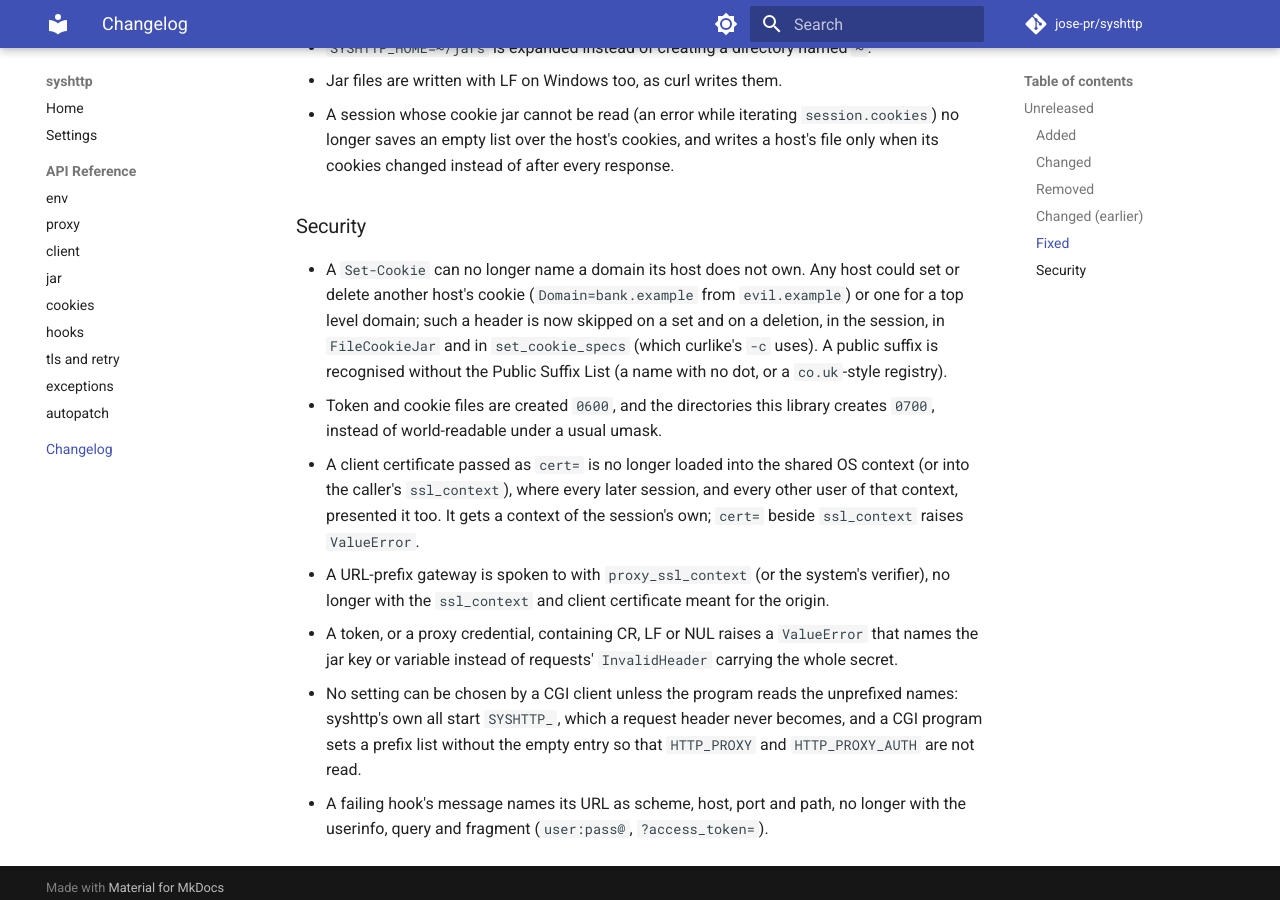
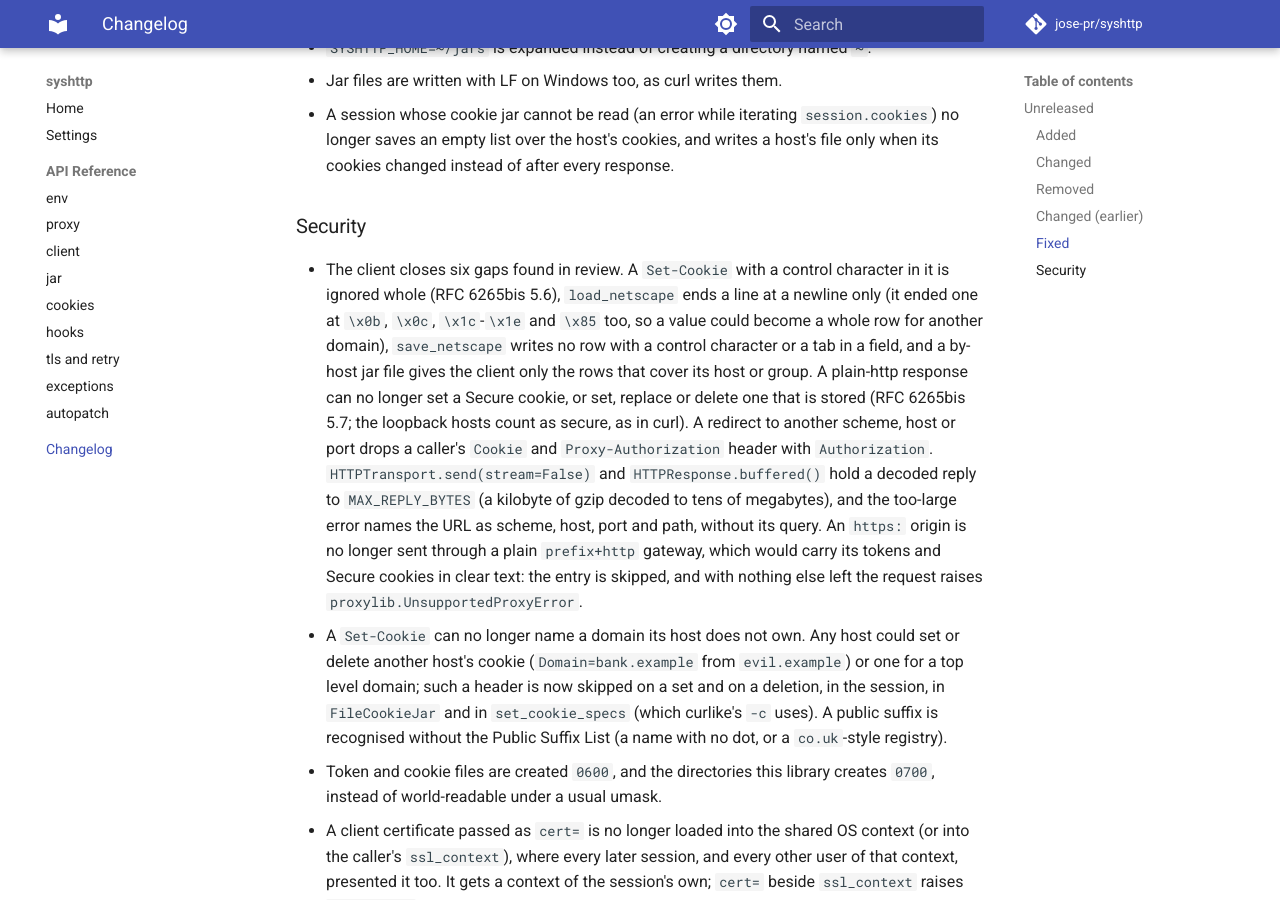
Before and after one commit to jose-pr/httplib, an MkDocs documentation site: the page built from docs/changelog.md, in a window 1280 px wide and 900 px high, scrolled down 6615 px. Built offline with MkDocs 1.6.1 and Material for MkDocs 9.7.7, drawn with Linux system fonts in a browser that asks for light colours; comment, search, counter and statistics services are not loaded; some of the changed text lies outside the part shown.

Commit message:
docs: the cookie, redirect, reply-bound and gateway rules in the header, docs site, README and changelog; version 0.1.0.dev19
The header's Client section says what a redirect drops (Authorization, Cookie
and Proxy-Authorization), that a by-host jar file gives its host only the rows
that cover it, what a plain-http response may not do to a Secure cookie, that
buffered() and a transport's stream=False read are held to MAX_REPLY_BYTES,
and that a plain prefix+http gateway is not offered an https origin. The
Cookies section names the control-character and newline rules of the Netscape
reader and writer. The changelog lists them under Security.

```diff
--- a/CHANGELOG.md
+++ b/CHANGELOG.md
@@ -15,8 +15,8 @@
   deadline, user_agent, env, proxymap, ssl_context, proxy_ssl_context, verify,
   cookies, tokens, auth_provider, retries, backoff, status_forcelist,
   cookie_hosts)` sends through a transport and follows redirects with one rule
-  for credentials (`Authorization` goes to the origin it was given for and to no
-  other scheme, host or port). The default `HTTPTransport` (on `http.client`,
+  for credentials (`Authorization`, `Cookie` and `Proxy-Authorization` go to the
+  origin they were given for and to no other scheme, host or port). The default `HTTPTransport` (on `http.client`,
   with a per-thread connection pool, framed bodies, `gzip` / `deflate`
   decoding and a bounded reply size) routes every request and redirect hop by
   `proxy.proxy_map(env=env)` (or `proxymap=`): the first entry that accepts a
@@ -293,6 +293,23 @@
 
 ### Security
 
+- The client closes six gaps found in review. A `Set-Cookie` with a control
+  character in it is ignored whole (RFC 6265bis 5.6), `load_netscape` ends a
+  line at a newline only (it ended one at `\x0b`, `\x0c`, `\x1c`-`\x1e` and
+  `\x85` too, so a value could become a whole row for another domain),
+  `save_netscape` writes no row with a control character or a tab in a field,
+  and a by-host jar file gives the client only the rows that cover its host or
+  group. A plain-http response can no longer set a Secure cookie, or set,
+  replace or delete one that is stored (RFC 6265bis 5.7; the loopback hosts
+  count as secure, as in curl). A redirect to another scheme, host or port
+  drops a caller's `Cookie` and `Proxy-Authorization` header with
+  `Authorization`. `HTTPTransport.send(stream=False)` and
+  `HTTPResponse.buffered()` hold a decoded reply to `MAX_REPLY_BYTES` (a
+  kilobyte of gzip decoded to tens of megabytes), and the too-large error names
+  the URL as scheme, host, port and path, without its query. An `https:` origin
+  is no longer sent through a plain `prefix+http` gateway, which would carry its
+  tokens and Secure cookies in clear text: the entry is skipped, and with
+  nothing else left the request raises `proxylib.UnsupportedProxyError`.
 - A `Set-Cookie` can no longer name a domain its host does not own. Any
   host could set or delete another host's cookie (`Domain=bank.example` from
   `evil.example`) or one for a top level domain; such a header is now skipped
--- a/pyproject.toml
+++ b/pyproject.toml
@@ -5,7 +5,7 @@
 
 [project]
 name = "syshttp"
-version = "0.1.0.dev18"
+version = "0.1.0.dev19"
 authors = [{ name = "jose-pr", email = "jose-pr@coqui.dev" }]
 description = "HTTP plumbing that follows the system: the system proxy (PAC, WPAD) and the OS certificate verifier by default, proxy credentials and prefix gateways, Netscape cookie jars, OS trust-store TLS, URL hooks, and an HTTP client on the standard library"
 readme = "README.md"
```
Also changed, not shown: README.md (+2 -1 lines), docs/settings.md (+4 -1 lines), src/syshttp/AGENTS.md (+30 -13 lines).
